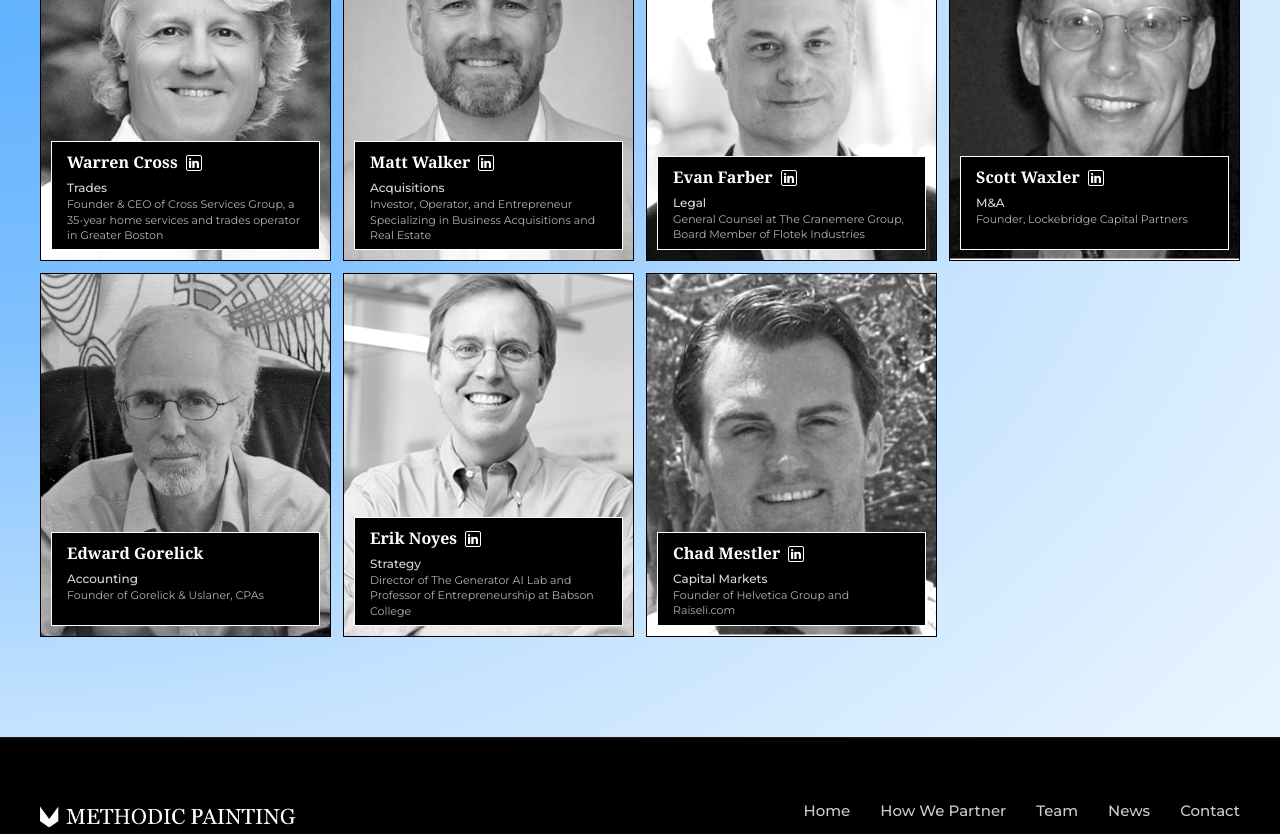
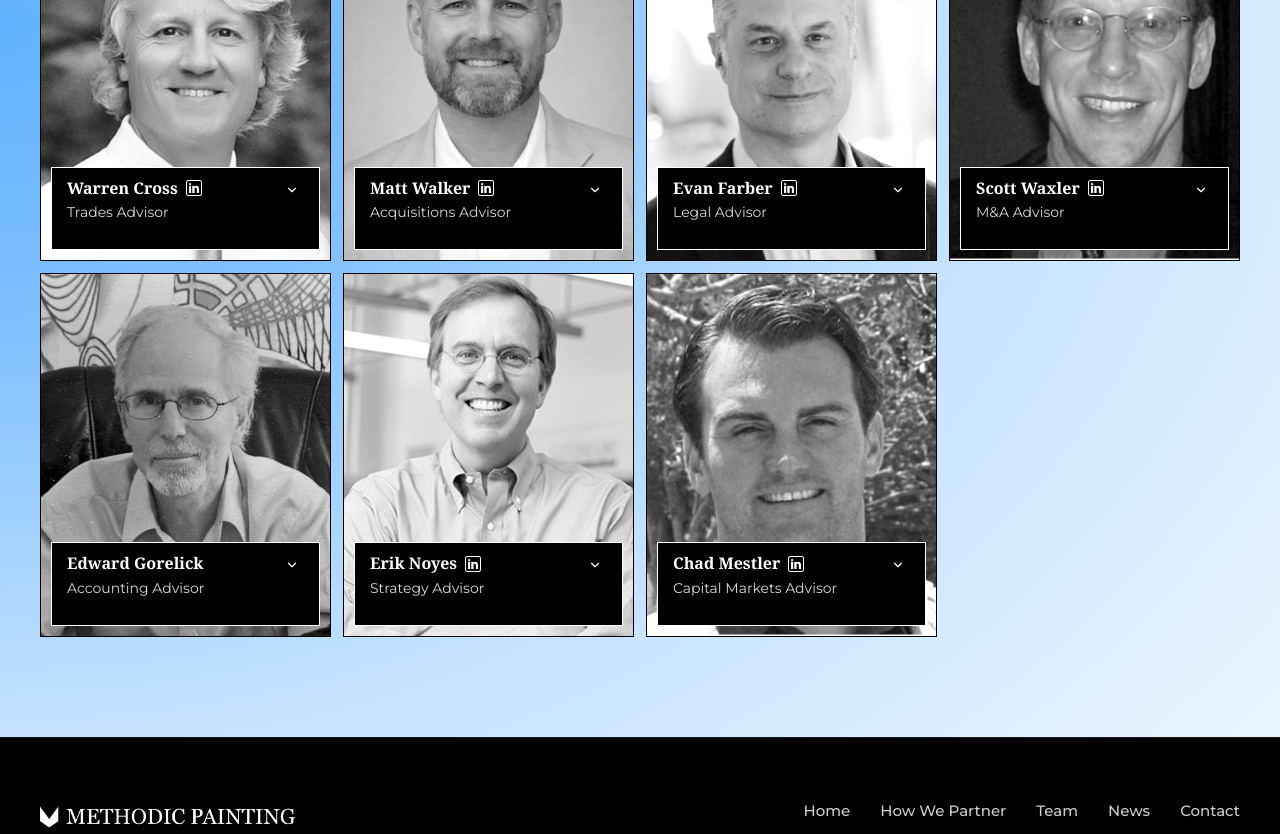
Before and after one commit to gkmestler/methodicpaintingsitemain, a Next.js app: page /team in a window 1280 px wide. Shown: the part 1300-2134 px from the top of the page. Built offline with nearby package versions, Linux system fonts and the light colour scheme.

Commit message:
Make team cards uniform with click-to-expand bios, larger titles, and updated crops

```diff
--- /dev/null
+++ b/components/TeamCard.tsx
@@ -0,0 +1,94 @@
+'use client'
+
+import { useState } from 'react'
+import Image from 'next/image'
+import type { TeamMember } from '@/data/team'
+import styles from './TeamGrid.module.css'
+
+// Fallback used when a member has no image file yet
+const placeholder = '/images/team/placeholder.svg'
+
+type TeamCardProps = {
+  member: TeamMember
+  index: number
+}
+
+// Photo card with a name box. Cards with a bio expand on click to reveal it,
+// the same pattern as the Methodic Ventures team cards.
+export default function TeamCard({ member, index }: TeamCardProps) {
+  const [isExpanded, setIsExpanded] = useState(false)
+  const expandable = Boolean(member.bio)
+
+  const zoom = member.zoom ?? 1
+  const focus = member.focus ?? 30
+  const imageStyle = {
+    objectPosition: `50% ${focus}%`,
+    transform: zoom !== 1 ? `scale(${zoom})` : undefined,
+    transformOrigin: `50% ${focus}%`,
+  }
+
+  const toggle = () => {
+    if (expandable) setIsExpanded((open) => !open)
+  }
+
+  return (
+    <div className={styles.card} data-reveal style={{ transitionDelay: `${(index % 4) * 0.08}s` }}>
+      <div className={styles.imageWrap}>
+        <Image
+          src={member.image || placeholder}
+          alt={member.name}
+          width={400}
+          height={500}
+          sizes="(min-width: 992px) 25vw, 50vw"
+          className={styles.image}
+          style={imageStyle}
+        />
+      </div>
+      <div className={styles.infoWrap}>
+        <div
+          className={`${styles.info} ${expandable ? styles.expandable : ''} ${isExpanded ? styles.expanded : ''}`}
+          onClick={toggle}
+          onKeyDown={(event) => {
+            if (expandable && (event.key === 'Enter' || event.key === ' ')) {
+              event.preventDefault()
+              toggle()
+            }
+          }}
+          role={expandable ? 'button' : undefined}
+          tabIndex={expandable ? 0 : undefined}
+          aria-expanded={expandable ? isExpanded : undefined}
+          aria-label={expandable ? `${member.name}, ${member.title}. ${isExpanded ? 'Hide' : 'Show'} details` : undefined}
+        >
+          <div className={styles.infoRow}>
+            <div className={styles.infoText}>
+              <div className={styles.nameRow}>
+                <span className={styles.name}>{member.name}</span>
+                {member.linkedin && (
+                  <a
+                    href={member.linkedin}
+                    target="_blank"
+                    rel="noopener noreferrer"
+                    className={styles.linkedinLink}
+                    aria-label={`${member.name} on LinkedIn`}
+                    onClick={(event) => event.stopPropagation()}
+                  >
+                    <Image src="/images/linkedin-icon-44.png" alt="" width={18} height={18} className={styles.linkedinIcon} />
+                  </a>
+                )}
+              </div>
+              <span className={styles.title}>{member.title}</span>
+            </div>
+            {expandable && (
+              <span className={styles.arrow} aria-hidden="true">
+                <svg viewBox="0 0 24 24" fill="none" stroke="currentColor" strokeWidth={2} strokeLinecap="round" strokeLinejoin="round">
+                  <path d="M6 9l6 6 6-6" />
+                </svg>
+              </span>
+            )}
+          </div>
+          {expandable && <p className={styles.bio}>{member.bio}</p>}
+        </div>
+      </div>
+    </div>
+  )
+}
--- a/components/TeamGrid.module.css
+++ b/components/TeamGrid.module.css
@@ -65,18 +65,39 @@
   border: 1px solid var(--white);
   color: var(--white);
   padding: 6px 10px 5px;
-  display: flex;
-  flex-direction: column;
-  align-items: flex-start;
-  /* Fixed height so every card's box matches, sized for a two-line title */
-  min-height: 98px;
+  overflow: hidden;
+  transition: all 0.3s ease;
 }
 
 @media (min-width: 576px) {
   .info {
     padding: 8px 15px 6px;
-    min-height: 94px;
   }
+}
+
+.expandable {
+  cursor: pointer;
+  pointer-events: auto;
+}
+
+.expandable:focus-visible {
+  outline: 2px solid var(--bright-blue);
+  outline-offset: 2px;
+}
+
+.infoRow {
+  display: flex;
+  justify-content: space-between;
+  align-items: flex-start;
+  gap: 8px;
+}
+
+.infoText {
+  display: flex;
+  flex-direction: column;
+  align-items: flex-start;
+  flex: 1;
+  min-width: 0;
 }
 
 .nameRow {
@@ -115,6 +136,7 @@
   border-radius: 2px;
   background: transparent;
   flex-shrink: 0;
+  pointer-events: auto;
   transition: all 0.2s ease;
 }
 
@@ -147,28 +169,74 @@
   filter: invert(1);
 }
 
-.role {
-  font-family: var(--font-sans);
-  font-size: 9px;
-  font-weight: 500;
-  opacity: 0.85;
-}
-
-@media (min-width: 576px) {
-  .role {
-    font-size: 12px;
-  }
-}
-
+/* Title: two lines reserved so every box is the same height */
 .title {
   font-family: var(--font-sans);
-  font-size: 9px;
+  font-size: 10px;
   line-height: 1.4;
-  opacity: 0.7;
+  opacity: 0.85;
+  min-height: 28px;
 }
 
 @media (min-width: 576px) {
   .title {
-    font-size: 11px;
+    font-size: 14px;
+    min-height: 40px;
   }
 }
+
+.arrow {
+  color: var(--white);
+  display: flex;
+  align-items: center;
+  justify-content: center;
+  width: 18px;
+  height: 18px;
+  flex-shrink: 0;
+  margin-top: 2px;
+  transition: transform 0.3s ease;
+}
+
+.arrow svg {
+  width: 10px;
+  height: 10px;
+}
+
+@media (min-width: 576px) {
+  .arrow {
+    width: 24px;
+    height: 24px;
+  }
+
+  .arrow svg {
+    width: 14px;
+    height: 14px;
+  }
+}
+
+.expanded .arrow {
+  transform: rotate(180deg);
+}
+
+/* Bio, collapsed until the box is clicked */
+.bio {
+  font-family: var(--font-sans);
+  font-size: 10px;
+  line-height: 1.5;
+  opacity: 0;
+  max-height: 0;
+  overflow: hidden;
+  transition: opacity 0.3s ease, max-height 0.3s ease, margin-top 0.3s ease;
+}
+
+@media (min-width: 576px) {
+  .bio {
+    font-size: 13px;
+  }
+}
+
+.expanded .bio {
+  opacity: 0.8;
+  max-height: 150px;
+  margin-top: 8px;
+}
--- a/components/TeamGrid.tsx
+++ b/components/TeamGrid.tsx
@@ -1,58 +1,13 @@
-import Image from 'next/image'
 import { team } from '@/data/team'
+import TeamCard from './TeamCard'
 import styles from './TeamGrid.module.css'
-
-// Fallback used when a member has no image file yet
-const placeholder = '/images/team/placeholder.svg'
 
 export default function TeamGrid() {
   return (
     <div className={styles.grid}>
-      {team.map((member, index) => {
-        const zoom = member.zoom ?? 1
-        const focus = member.focus ?? 30
-        const imageStyle = {
-          objectPosition: `50% ${focus}%`,
-          transform: zoom !== 1 ? `scale(${zoom})` : undefined,
-          transformOrigin: `50% ${focus}%`,
-        }
-
-        return (
-          <div key={member.name} className={styles.card} data-reveal style={{ transitionDelay: `${(index % 4) * 0.08}s` }}>
-            <div className={styles.imageWrap}>
-              <Image
-                src={member.image || placeholder}
-                alt={member.name}
-                width={400}
-                height={500}
-                sizes="(min-width: 992px) 25vw, 50vw"
-                className={styles.image}
-                style={imageStyle}
-              />
-            </div>
-            <div className={styles.infoWrap}>
-              <div className={styles.info}>
-                <div className={styles.nameRow}>
-                  <span className={styles.name}>{member.name}</span>
-                  {member.linkedin && (
-                    <a
-                      href={member.linkedin}
-                      target="_blank"
-                      rel="noopener noreferrer"
-                      className={styles.linkedinLink}
-                      aria-label={`${member.name} on LinkedIn`}
-                    >
-                      <Image src="/images/linkedin-icon-44.png" alt="" width={18} height={18} className={styles.linkedinIcon} />
-                    </a>
-                  )}
-                </div>
-                {member.role && <span className={styles.role}>{member.role}</span>}
-                <span className={styles.title}>{member.title}</span>
-              </div>
-            </div>
-          </div>
-        )
-      })}
+      {team.map((member, index) => (
+        <TeamCard key={member.name} member={member} index={index} />
+      ))}
     </div>
   )
 }
--- a/data/team.ts
+++ b/data/team.ts
@@ -3,9 +3,10 @@
 
 export type TeamMember = {
   name: string
-  // Short area of focus, shown above the title (Operations, Legal, and so on)
-  role?: string
+  // Shown under the name in the card
   title: string
+  // Optional description revealed when the card is clicked
+  bio?: string
   image: string
   linkedin?: string
   // Crop tuning so every face lands at the same size and height in the card.
@@ -18,7 +19,7 @@
 export const team: TeamMember[] = [
   {
     name: 'Gavin Mestler',
-    title: 'Co-Founder',
+    title: 'Co-Founder and Managing Partner',
     image: '/images/team/gavin-mestler.jpg',
     zoom: 2.1,
     focus: 22,
@@ -26,7 +27,7 @@
   },
   {
     name: 'Logan Mestler',
-    title: 'Co-Founder',
+    title: 'Co-Founder and Managing Partner',
     image: '/images/team/logan-mestler.jpg',
     zoom: 1.25,
     focus: 32,
@@ -34,16 +35,16 @@
   },
   {
     name: 'Dean Farber',
-    title: 'Co-Founder',
+    title: 'Co-Founder and Managing Partner',
     image: '/images/team/dean-farber-2.png',
     zoom: 1.0,
-    focus: 20,
+    focus: 8,
     linkedin: 'https://www.linkedin.com/in/dean-farber-8b2159399/',
   },
   {
     name: 'Brad Johnson',
-    role: 'Operations',
-    title: 'Professor Emeritus at Babson College and Former Vice President at Wayfair',
+    title: 'Operations Advisor',
+    bio: 'Professor Emeritus at Babson College and Former Vice President at Wayfair',
     image: '/images/team/brad-johnson.jpg',
     zoom: 1.15,
     focus: 25,
@@ -51,8 +52,8 @@
   },
   {
     name: 'Warren Cross',
-    role: 'Trades',
-    title: 'Founder & CEO of Cross Services Group, a 35-year home services and trades operator in Greater Boston',
+    title: 'Trades Advisor',
+    bio: 'Founder & CEO of Cross Services Group, a 35-year home services and trades operator in Greater Boston',
     image: '/images/team/warren-cross.jpg',
     zoom: 1.1,
     focus: 35,
@@ -60,8 +61,8 @@
   },
   {
     name: 'Matt Walker',
-    role: 'Acquisitions',
-    title: 'Investor, Operator, and Entrepreneur Specializing in Business Acquisitions and Real Estate',
+    title: 'Acquisitions Advisor',
+    bio: 'Investor, Operator, and Entrepreneur Specializing in Business Acquisitions and Real Estate',
     image: '/images/team/matt-walker.png',
     zoom: 1.05,
     focus: 15,
@@ -69,17 +70,17 @@
   },
   {
     name: 'Evan Farber',
-    role: 'Legal',
-    title: 'General Counsel at The Cranemere Group, Board Member of Flotek Industries',
+    title: 'Legal Advisor',
+    bio: 'General Counsel at The Cranemere Group, Board Member of Flotek Industries',
     image: '/images/team/evan-farber.png',
     zoom: 1.1,
-    focus: 35,
+    focus: 42,
     linkedin: 'https://www.linkedin.com/in/evan-farber/',
   },
   {
     name: 'Scott Waxler',
-    role: 'M&A',
-    title: 'Founder, Lockebridge Capital Partners',
+    title: 'M&A Advisor',
+    bio: 'Founder, Lockebridge Capital Partners',
     image: '/images/team/scott-waxler.jpg',
     zoom: 1,
     focus: 0,
@@ -87,25 +88,25 @@
   },
   {
     name: 'Edward Gorelick',
-    role: 'Accounting',
-    title: 'Founder of Gorelick & Uslaner, CPAs',
+    title: 'Accounting Advisor',
+    bio: 'Founder of Gorelick & Uslaner, CPAs',
     image: '/images/team/edward-gorelick.jpg',
     zoom: 1,
     focus: 10,
   },
   {
     name: 'Erik Noyes',
-    role: 'Strategy',
-    title: 'Director of The Generator AI Lab and Professor of Entrepreneurship at Babson College',
+    title: 'Strategy Advisor',
+    bio: 'Director of The Generator AI Lab and Professor of Entrepreneurship at Babson College',
     image: '/images/team/erik-noyes.webp',
     zoom: 1.2,
-    focus: 18,
+    focus: 10,
     linkedin: 'https://www.linkedin.com/in/erik-noyes-40b1b73/',
   },
   {
     name: 'Chad Mestler',
-    role: 'Capital Markets',
-    title: 'Founder of Helvetica Group and Raiseli.com',
+    title: 'Capital Markets Advisor',
+    bio: 'Founder of Helvetica Group and Raiseli.com',
     image: '/images/team/chad-mestler.jpg',
     zoom: 1,
     focus: 0,
```
